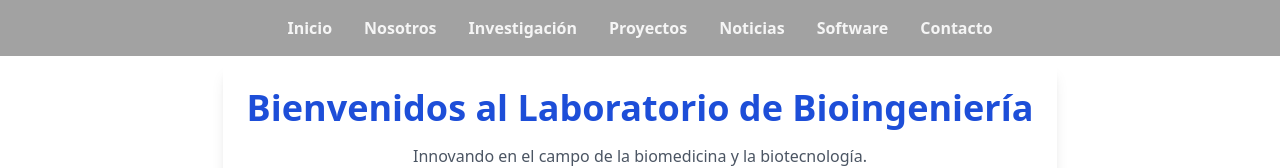
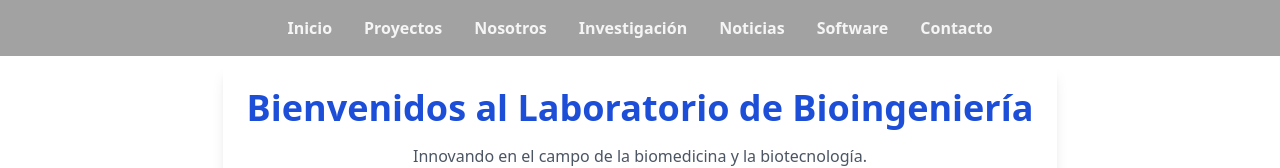
Before and after one commit to Efocor/LABsite, a Next.js app: page /software in a window 1280 px wide. Shown: the top 168 px of the page. Built offline with nearby package versions, Linux system fonts and the light colour scheme.

Commit message:
Se arregla el orden del header

```diff
--- a/src/components/Sections/Header.tsx
+++ b/src/components/Sections/Header.tsx
@@ -12,7 +12,7 @@ export const headerID = 'headerNav';
 const Header: FC = memo(() => {
   const [currentSection, setCurrentSection] = useState<SectionId | null>(null);
   const navSections = useMemo(
-    () => [SectionId.Hero, SectionId.About, SectionId.Resume, SectionId.Portfolio, SectionId.Testimonials, SectionId.Software, SectionId.Contact],
+    () => [SectionId.Hero, SectionId.Portfolio, SectionId.About, SectionId.Resume, SectionId.Testimonials, SectionId.Software, SectionId.Contact],
     [],
   );
 
```
